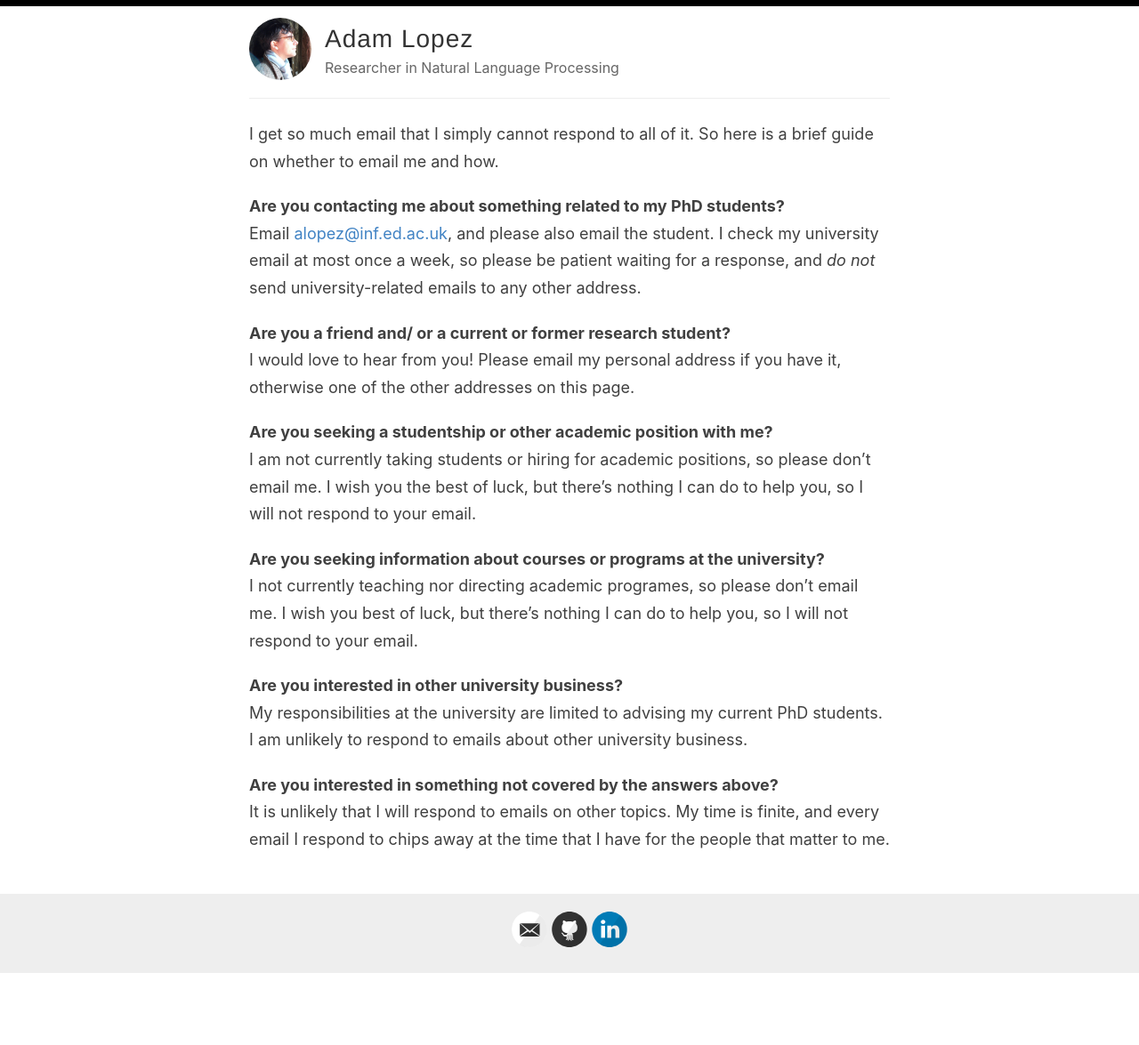
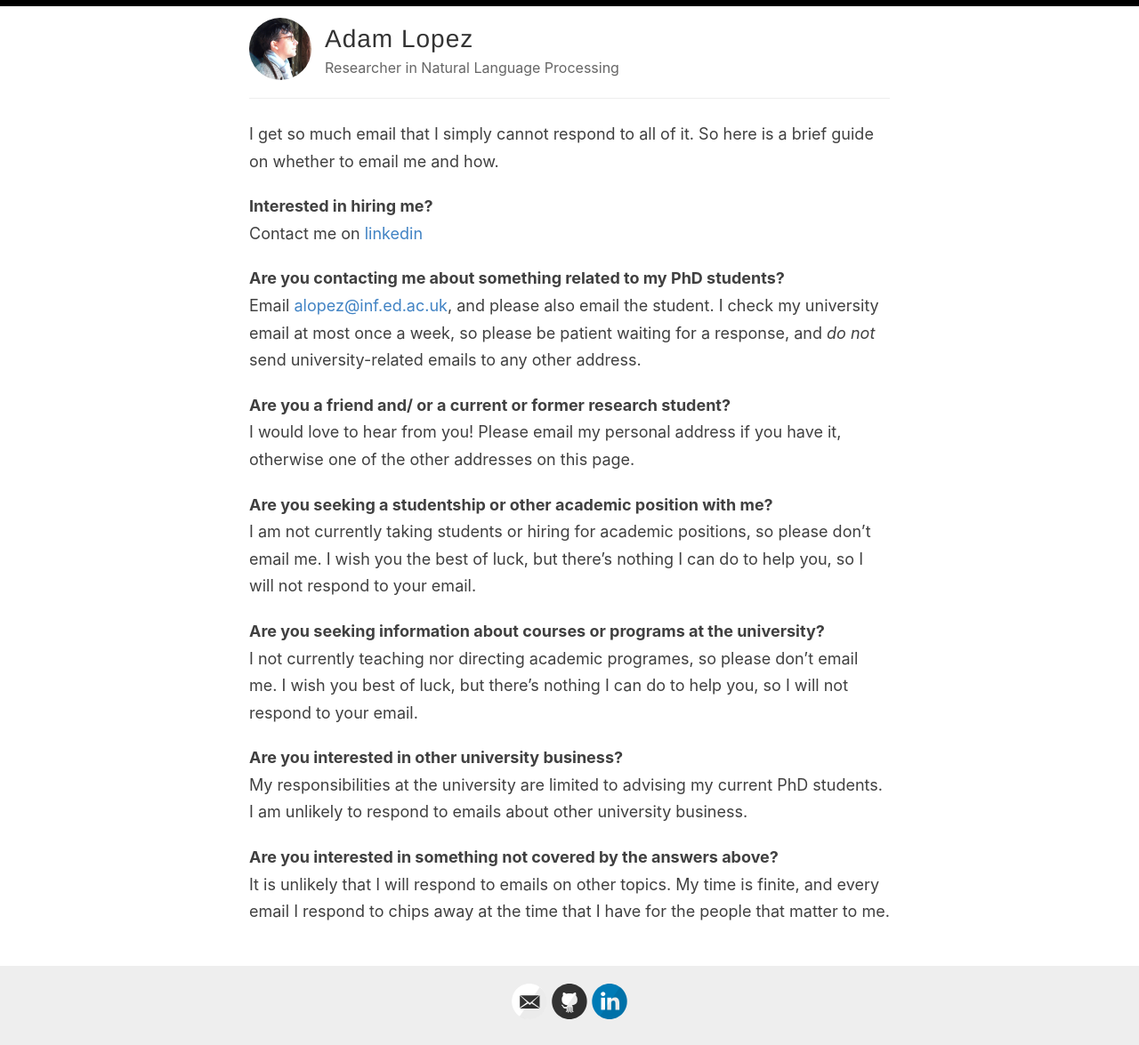
Before and after one commit to alopez/alopez.github.com, a Jekyll site: the page built from email.md, in a window 1280 px wide. Shown: the whole page at 89% size. Built offline with Jekyll 4.4.1, drawn with Linux system fonts in a browser that asks for light colours; before the commit the page ends 1094 px from its top, so only the background shows below that.

Commit message:
Update email.md

```diff
--- a/email.md
+++ b/email.md
@@ -3,6 +3,9 @@ layout: default
 ---
 I get so much email that I simply cannot respond to all of it. So here
 is a brief guide on whether to email me and how.
+
+Interested in hiring me?
+: Contact me on [linkedin](https://www.linkedin.com/in/adam-lopez-nlp-researcher/)
 
 Are you contacting me about something related to my PhD students?
 : Email <alopez@inf.ed.ac.uk>, and please also email the student.
```
